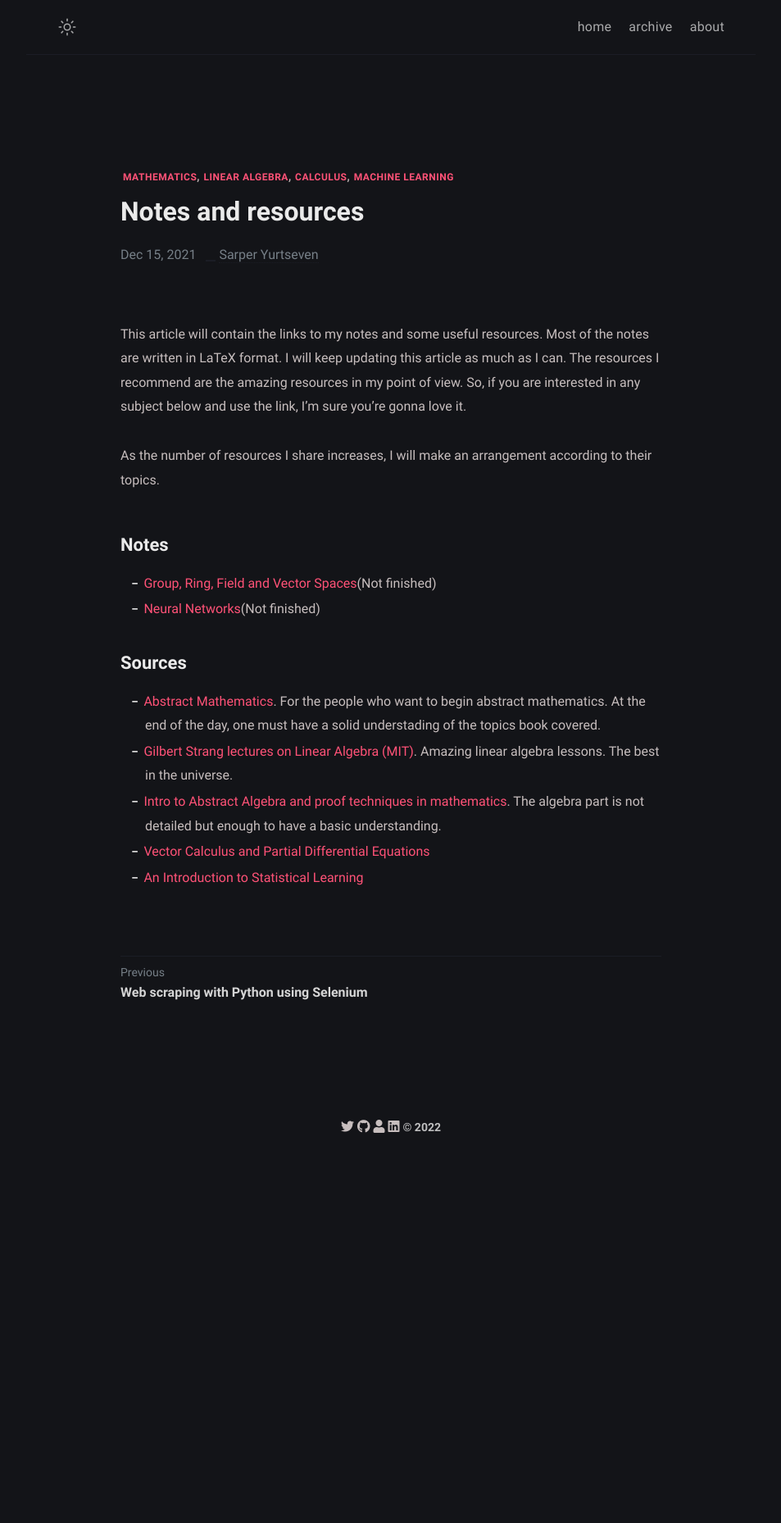
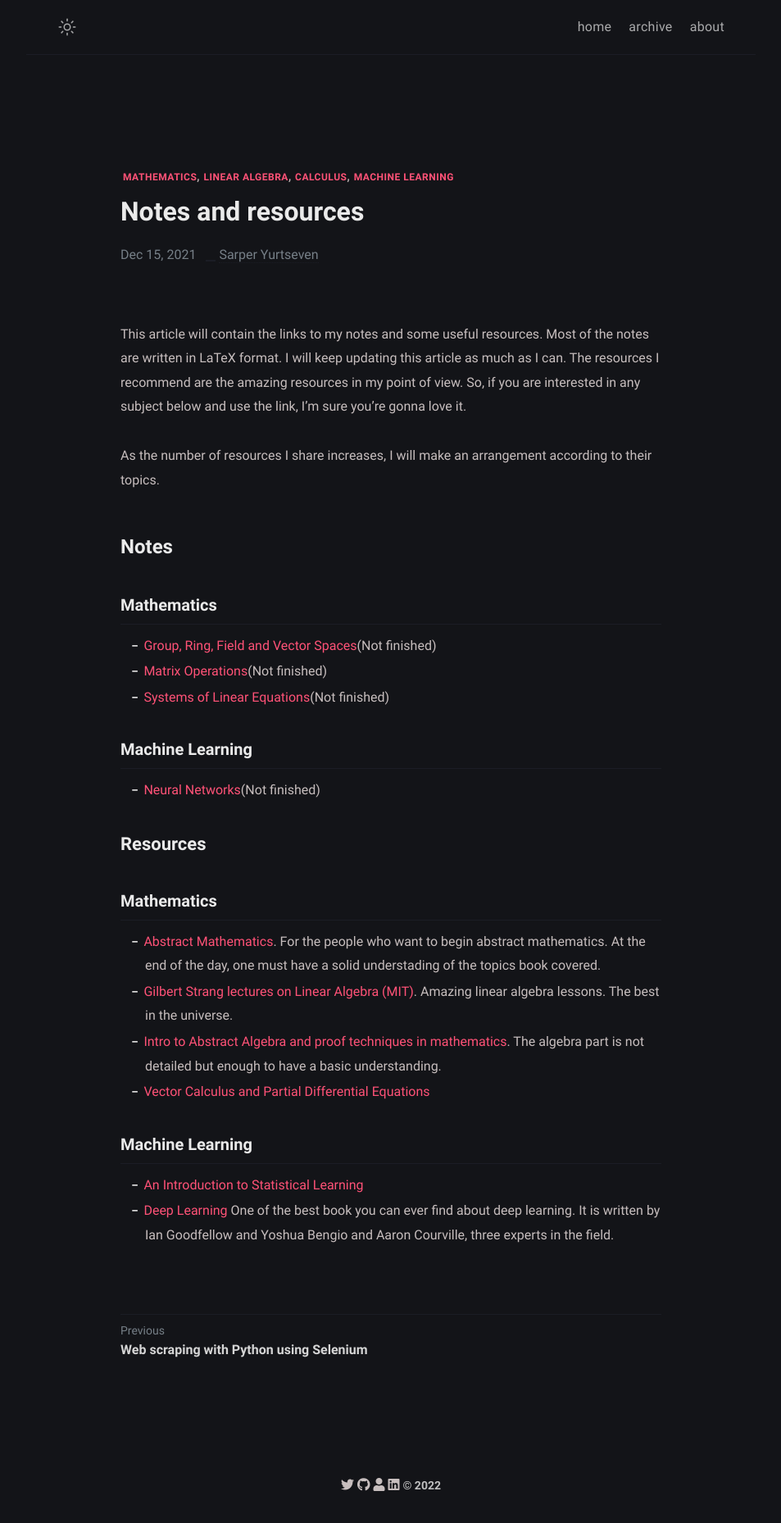
Before and after one commit to sarperyn/sarperyn.github.io, a Jekyll site: the page built from _posts/notes/2021-12-15-notes.md, in a window 1280 px wide. Shown: the whole page at 82% size, without its empty margins (163-1116 px from the left). Built offline with Jekyll 4.4.1, drawn with Linux system fonts in a browser that asks for light colours; before the commit the page ends 1422 px from its top, so only the background shows below that.

Commit message:
added a resource and some notes

```diff
--- a/_posts/notes/2021-12-15-notes.md
+++ b/_posts/notes/2021-12-15-notes.md
@@ -10,14 +10,25 @@ The resources I recommend are the amazing resources in my point of view. So, if
 
 As the number of resources I share increases, I will make an arrangement according to their topics.
 
-## Notes
+# Notes
 
+### Mathematics
 - [Group, Ring, Field and Vector Spaces](https://github.com/sarperyn/linearalgebra/blob/main/1-GRFVectorSpaces/GRFVectorSpace.pdf)(Not finished)
+- [Matrix Operations](https://github.com/sarperyn/linearalgebra/blob/main/2-Matrix%20Operations/Matrix%20Operations.pdf)(Not finished)
+- [Systems of Linear Equations](https://github.com/sarperyn/linearalgebra/blob/main/3-Systems%20of%20Linear%20Equations/Systems%20of%20Linear%20Equations.pdf)(Not finished)
+
+### Machine Learning
 - [Neural Networks](https://github.com/sarperyn/neuralnets-notes/blob/main/NN.pdf)(Not finished)
 
-## Sources
+## Resources
+
+### Mathematics
 - [Abstract Mathematics](https://www.people.vcu.edu/~rhammack/BookOfProof/Main.pdf). For the people who want to begin abstract mathematics. At the end of the day, one must have a solid understading of the topics book covered.
 - [Gilbert Strang lectures on Linear Algebra (MIT)](https://www.youtube.com/playlist?list=PL49CF3715CB9EF31D). Amazing linear algebra lessons. The best in the universe.
 - [Intro to Abstract Algebra and proof techniques in mathematics](https://www.youtube.com/playlist?list=PL22w63XsKjqxaZ-v5N4AprggFkQXgkNoP). The algebra part is not detailed but enough to have a basic understanding.
 - [Vector Calculus and Partial Differential Equations](https://www.youtube.com/playlist?list=PLMrJAkhIeNNQromC4WswpU1krLOq5Ro6S)
+
+### Machine Learning
+
 - [An Introduction to Statistical Learning](https://hastie.su.domains/ISLR2/ISLRv2_website.pdf)
+- [Deep Learning](https://www.deeplearningbook.org) One of the best book you can ever find about deep learning. It is written by Ian Goodfellow and Yoshua Bengio and Aaron Courville, three experts in the field.
```
